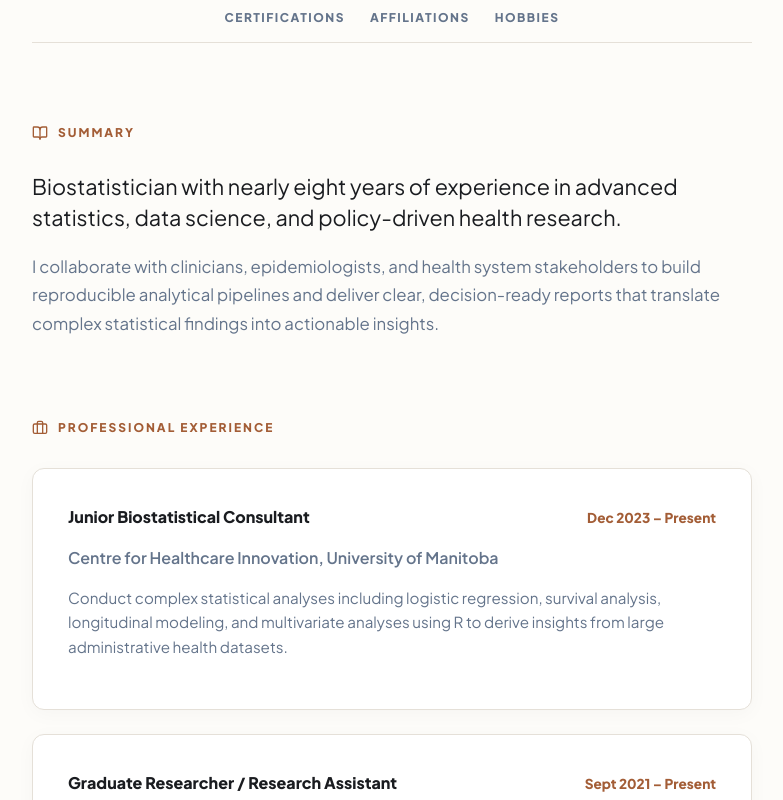
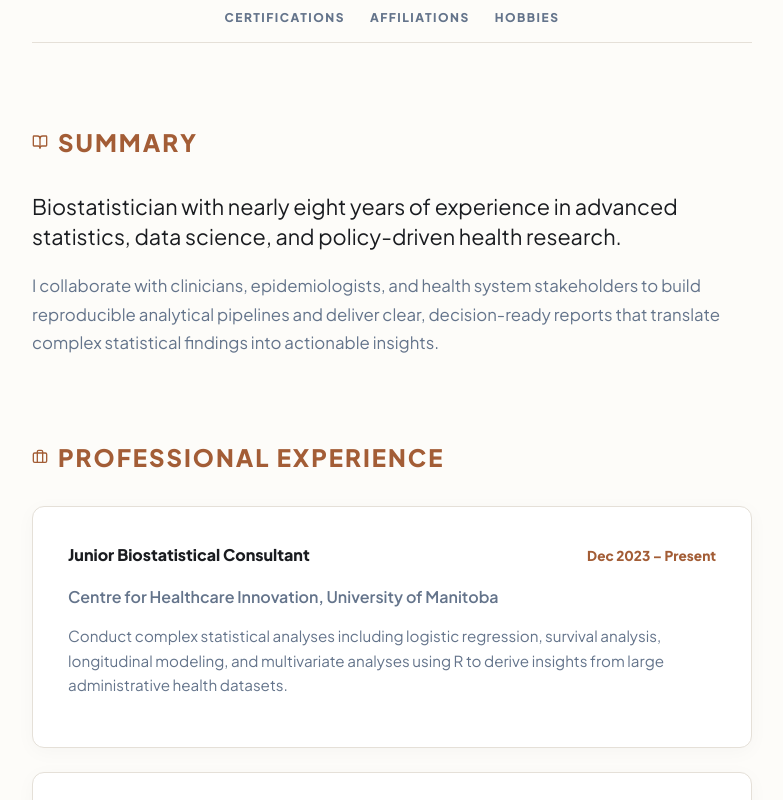
Before and after one commit to IndeewaraC/Personal_portfolio, a React (Vite) app in the folder muditha-portfolio/: page / in a window 1280 px wide. Shown: the part 780-1580 px from the top of the page, without its empty margins (248-1031 px from the left). Built offline with nearby package versions, Linux system fonts and the light colour scheme.

Commit message:
ML_06 commit

```diff
--- a/muditha-portfolio/src/index.css
+++ b/muditha-portfolio/src/index.css
@@ -184,7 +184,7 @@ section {
   align-items: center;
   gap: 10px;
   color: var(--cognac);
-  font-size: 0.75rem;
+  font-size: 1.5rem;
   font-weight: 800;
   text-transform: uppercase;
   letter-spacing: 2px;
```
